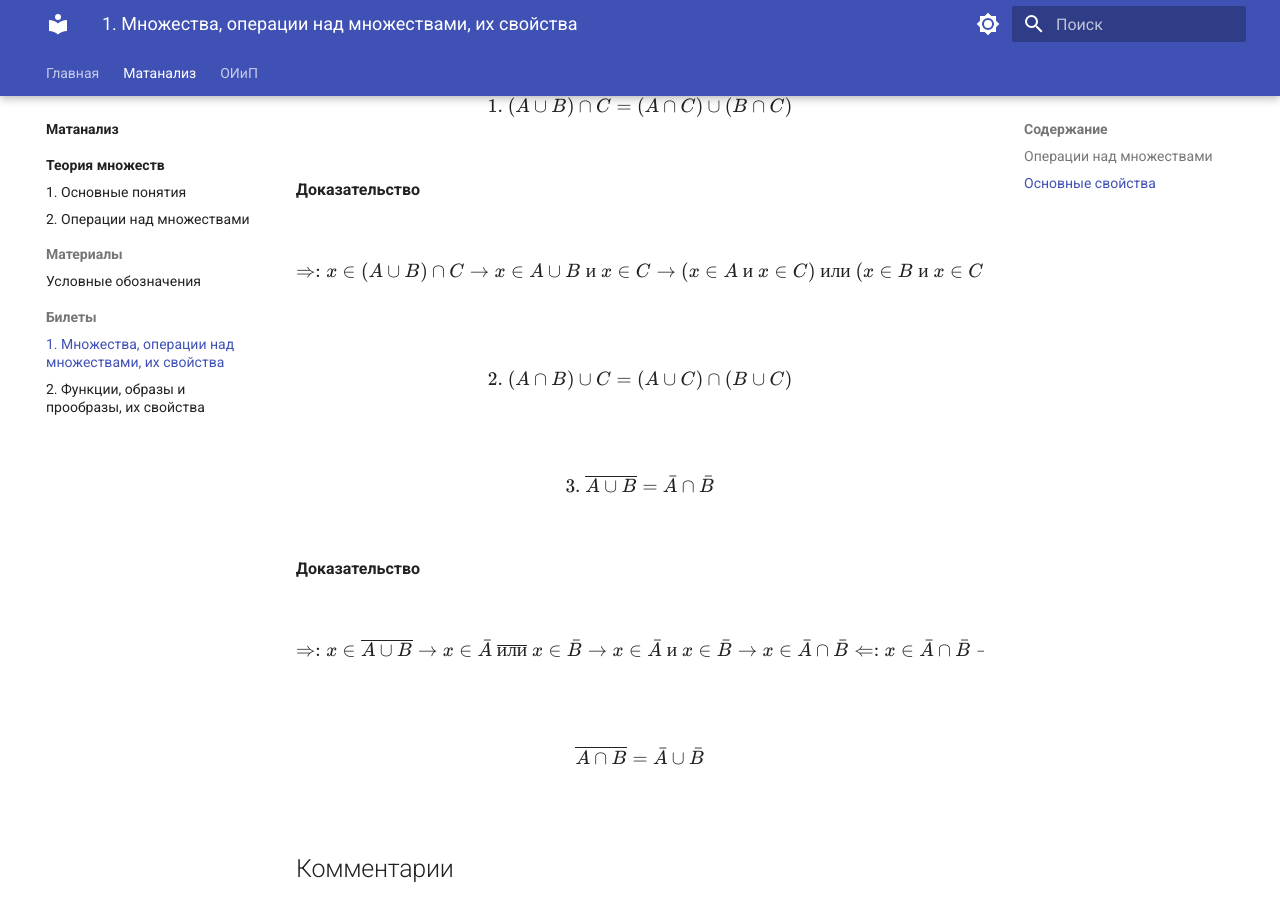
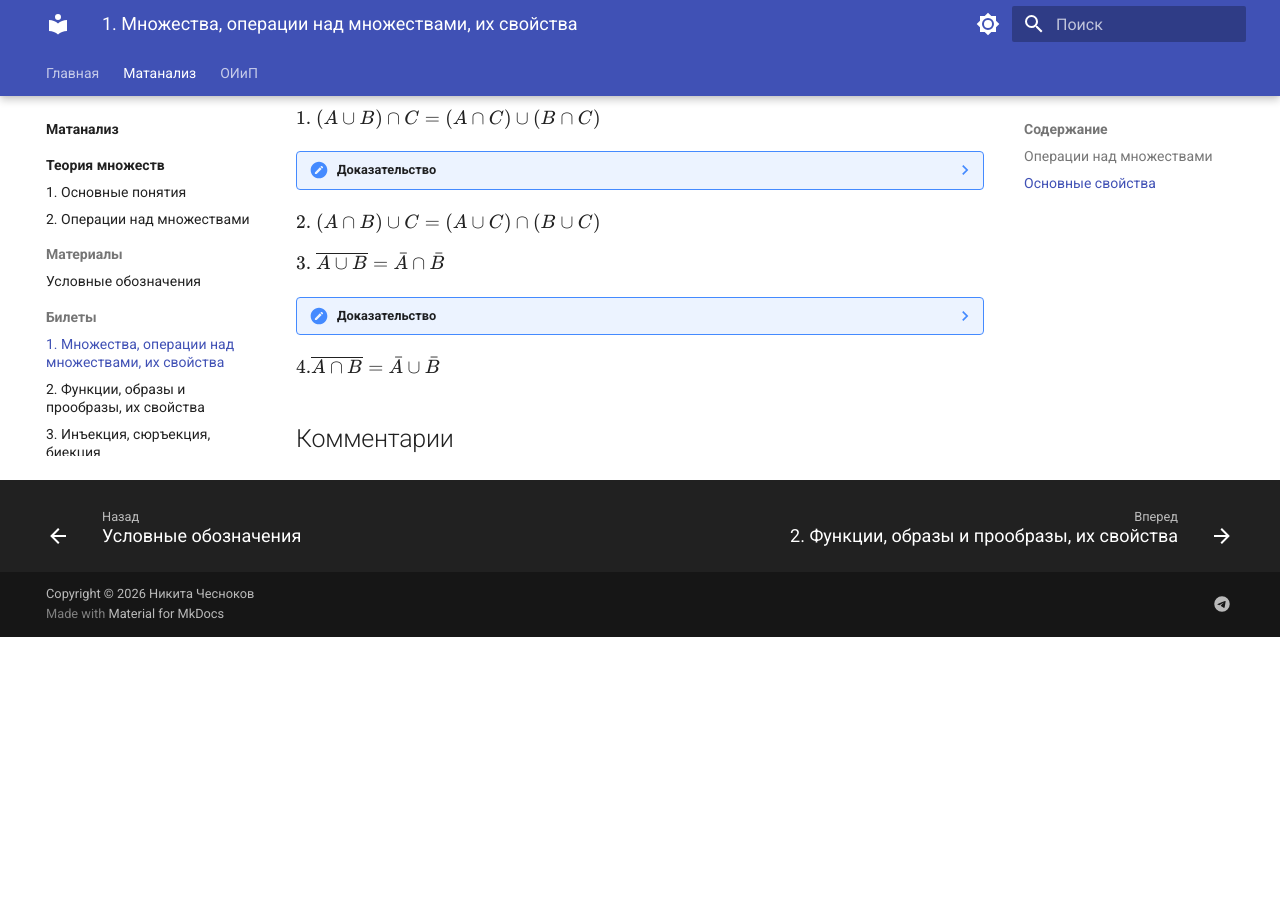
Before and after one commit to WilliamAdamsWAG/PetrSU_IMIT_Helper, an MkDocs documentation site: the page built from docs/math-analysis/exam/ticket1.md, in a window 1280 px wide and 900 px high, scrolled down 847 px. Built offline with MkDocs 1.6.1 and Material for MkDocs 9.7.7, drawn with Linux system fonts in a browser that asks for light colours; comment, search, counter and statistics services are not loaded; after the commit the page ends 1484 px from its top, so only the background shows below that; some of the changed text lies outside the part shown.

Commit message:
style(math-analysis/ticket1, math-analysis/ticket2): new format feat(math-analysis/ticket3): add new ticket about injection, surjection, and bijection

```diff
--- a/docs/math-analysis/exam/ticket1.md
+++ b/docs/math-analysis/exam/ticket1.md
@@ -3,49 +3,51 @@
 tags: ["1 семестр"]
 ---
 
-!!! info "Определение"
+!!! abstract "Определение 1.1"
     **Множество – совокупность различающихся между собой объектов, которые**
     **называются элементами данного множества.**
 
-!!! info "Определение"
+!!! abstract "Определение 1.2"
     **Пусть А и В – множества. $A \subset B$, если $\forall\space x\space (x \in A \Rightarrow x \in B)$ (Читается так: при любом**
     **значении х выполняется условие: если х принадлежит А, тогда х принадлежит В).**
 
-!!! info "Определение"
+!!! abstract "Определение 1.3"
     Множества А и В равны $(A = B)$, если $A \subset B \space и\space B \subset A$, то есть $A = B \Leftrightarrow \forall \space x \space (x \in A \Leftrightarrow x \in B)$
+
+---
 
 ## Операции над множествами
 $A \cup B$ - Объединение, элементы которого являются хотя бы одного из множеств А или В ($x \in A$ и/или $x \in B$)
 $A \cap B$ - Пересечение, элементы которого одновременно являются и А, и В
 А\B - Разность, элементы которого входят в А, но не входят в В
 
+---
+
 ## Основные свойства
-$$
-1. \space (A \cup B) \cap C = (A \cap C) \cup (B \cap C)
-$$
+$1. \space (A \cup B) \cap C = (A \cap C) \cup (B \cap C)$
 
-**Доказательство**
+??? note "Доказательство"
+    $$
+    \begin{aligned}
+    x &\in (A \cup B) \cap C  \\
+    x &\in A \cup B \space и \space x \in C  \\
+    (x &\in A \space и \space x \in C) \space или \space (x \in B \space и \space x \in C)  \\
+    x &\in (A \cap C) \cup (B \cap C)  \\
+    \end{aligned}
+    $$
 
-$$
-\Rightarrow : x \in (A \cup B) \cap C \rightarrow x \in A \cup B \space и \space x \in C\rightarrow (x \in A \space и \space x \in C) \space или \space (x \in B \space и \space x \in C) \rightarrow x \in (A \cap C) \cup (B \cap C).
-\Leftarrow : x \in (A \cap C) \cup (B \cap C) \rightarrow x \in A \cap C \space или \space x \in B \cap C \rightarrow x \in C \space и \space (x \in A \space или \space x \in B) \rightarrow x \in (A \cup B) \cap C
-$$
+$2. \space (A \cap B) \cup C = (A \cup C) \cap (B \cup C)$
 
-$$
-2. \space (A \cap B) \cup C = (A \cup C) \cap (B \cup C)
-$$
+$3. \space \overline{A\cup B} = \bar{A} \cap \bar{B}$
 
-$$
-3. \space \overline{A\cup B} = \bar{A} \cap \bar{B}
-$$
+??? note "Доказательство"
+    $$
+    \begin{aligned}
+    x &\in \overline{A \cup B}\\
+    x &\in \bar{A} \space \overline{или} \space x \in \bar{B}\\
+    x &\in \bar{A} \space и \space x \in \bar{B}\\
+    x &\in \bar{A} \cap \bar{B}
+    \end{aligned}
+    $$
 
-**Доказательство**
-
-$$
-\Rightarrow: x \in \overline{A \cup B} \rightarrow x \in \bar{A} \space \overline{или} \space x \in \bar{B} \rightarrow x \in \bar{A} \space и \space x \in \bar{B} \rightarrow x \in \bar{A} \cap \bar{B}
-\Leftarrow: x \in \bar{A} \cap \bar{B} \rightarrow x \in \bar{A} \space и \space x \in \bar{B} \rightarrow x \in \bar{A} \space \overline{или} \space x \in \bar{B} \rightarrow x \in \overline{A \cup B}
-$$
-
-$$
-\overline{A\cap B} = \bar{A} \cup \bar{B}
-$$
+$4. \overline{A\cap B} = \bar{A} \cup \bar{B}$
--- a/mkdocs.yml
+++ b/mkdocs.yml
@@ -54,6 +54,7 @@
         - Билеты:
             - 1. Множества, операции над множествами, их свойства: math-analysis/exam/ticket1.md
             - 2. Функции, образы и прообразы, их свойства: math-analysis/exam/ticket2.md
+            - 3. Инъекция, сюръекция, биекция: math-analysis/exam/ticket3.md
 
     - ОИиП:
         - Основы информатики и программирования: base_inf_and_prog/index.md
```
Also changed, not shown: docs/math-analysis/exam/ticket2.md (+16 -19 lines), docs/math-analysis/exam/ticket3.md (added, +48 -0 lines).
